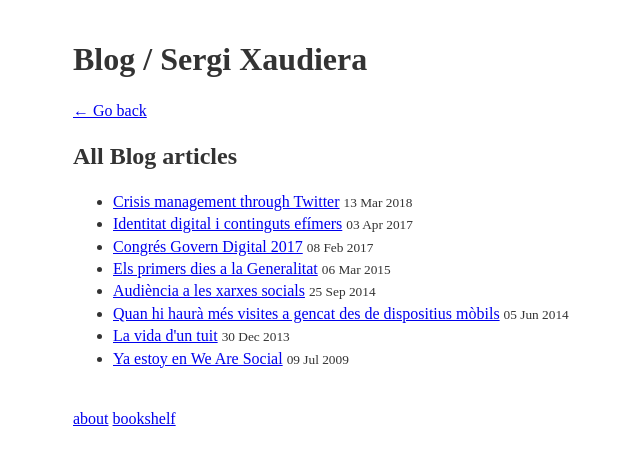
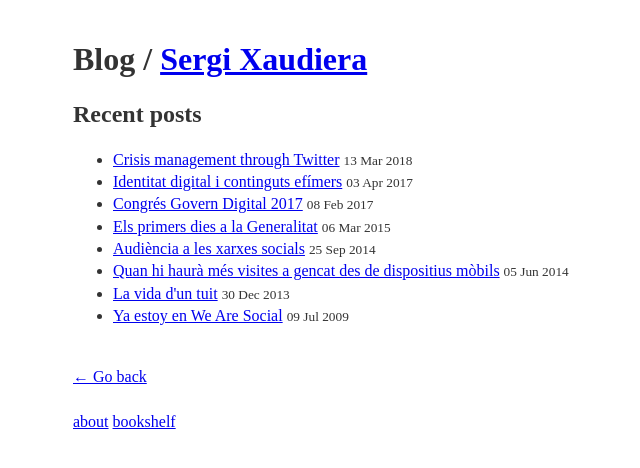
Before and after one commit to sergixaudiera/sergixaudiera.github.io, a Jekyll site: the page built from blog.md, in a window 1280 px wide. Shown: the top 468 px of the page, without its empty margins (242-882 px from the left). Built offline with Jekyll 4.4.1, drawn with Linux system fonts in a browser that asks for light colours.

```diff
--- a/_layouts/page.html
+++ b/_layouts/page.html
@@ -2,8 +2,9 @@
 layout: default
 ---
 <header>
-	<h1>{% if page.title %}{{ page.title }} / {% endif %} Sergi Xaudiera</h1>
+	<h1>{% if page.title %}{{ page.title }} / {% endif %} <a href="/">Sergi Xaudiera</a></h1>
 </header>
-<a href="/">← Go back</a>
 
 {{ content }}
+
+<br><a href="/">← Go back</a><br>
--- a/blog.md
+++ b/blog.md
@@ -1,10 +1,10 @@
 ---
 layout: page
 title: Blog
-description: Posts published by Sergi Xaudiera
+description: Recent posts by Sergi Xaudiera
 permalink: /blog/
 ---
-## All Blog articles
+## Recent posts
 
 <ul>
 {% for post in site.posts %}
```
Also changed, not shown: _layouts/post.html (+5 -2 lines), library.md (+2 -2 lines).
